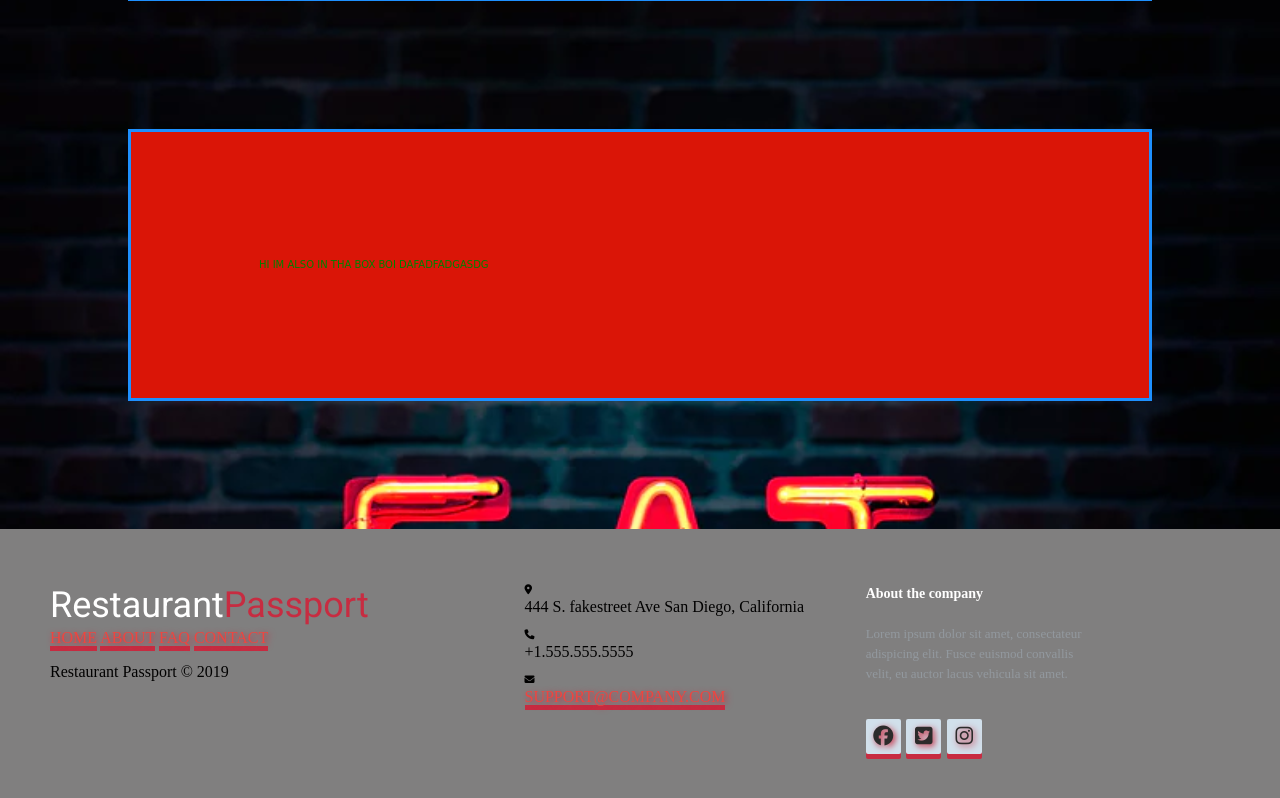
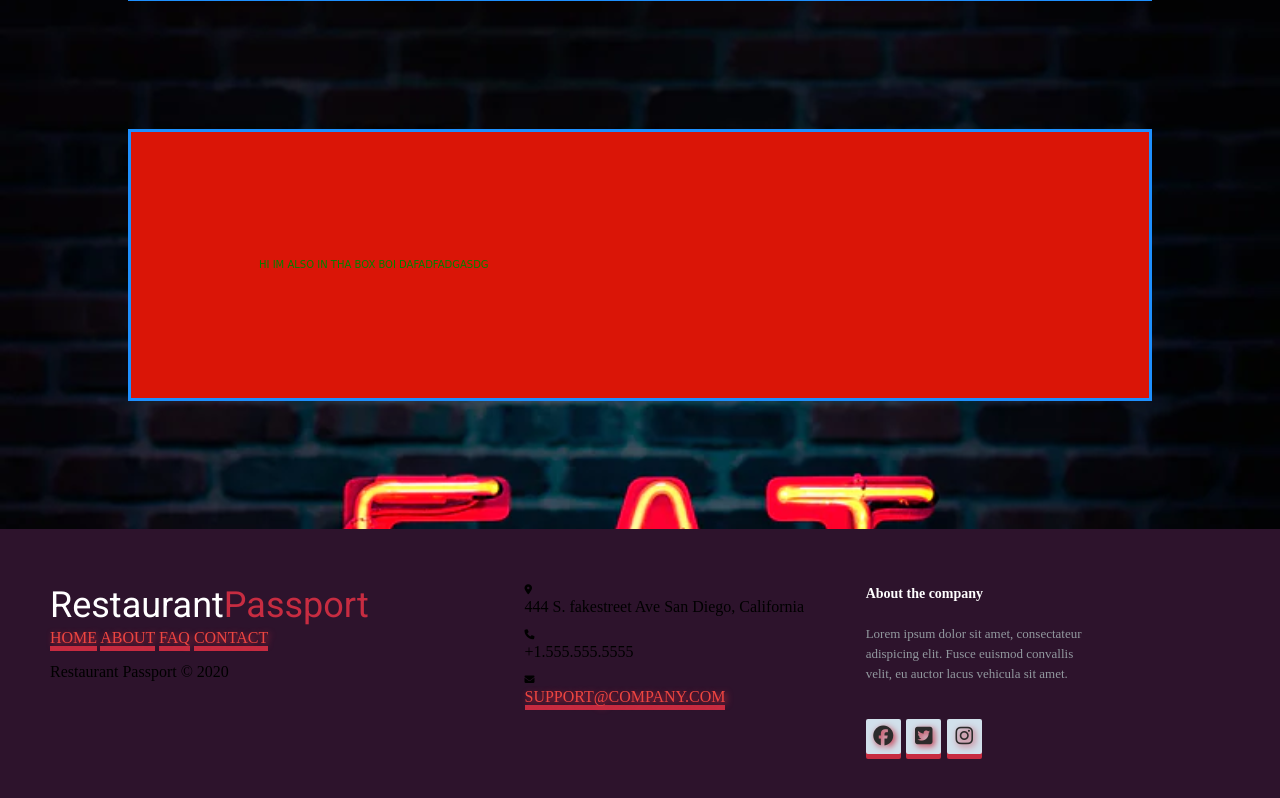
Before and after one commit to BW-Restaurant-Passport-3/Marketing-Page, a plain HTML site: page passport/index.html in a window 1280 px wide. Shown: the part 866-1664 px from the top of the page. Drawn offline with Linux system fonts and the light colour scheme; a web font is replaced by a local one.

Commit message:
updated footer colorand text.

```diff
--- a/passport/index.html
+++ b/passport/index.html
@@ -66,7 +66,7 @@
               <a href="#">Faq</a>
               <a href="#">Contact</a>
             </p>
-            <p class="footer-company-name">Restaurant Passport © 2019</p>
+            <p class="footer-company-name">Restaurant Passport © 2020</p>
           </div>
 
           <div class="footer-center">
--- a/passport/less/footer.less
+++ b/passport/less/footer.less
@@ -1,5 +1,5 @@
 .footer-distributed{
-	background: rgb(128, 127, 127);
+	background: @mardi-gras;
 	width: 100%;
 	text-align: left;
     padding: 55px 50px;
```
Also changed, not shown: passport/css/index.css.
